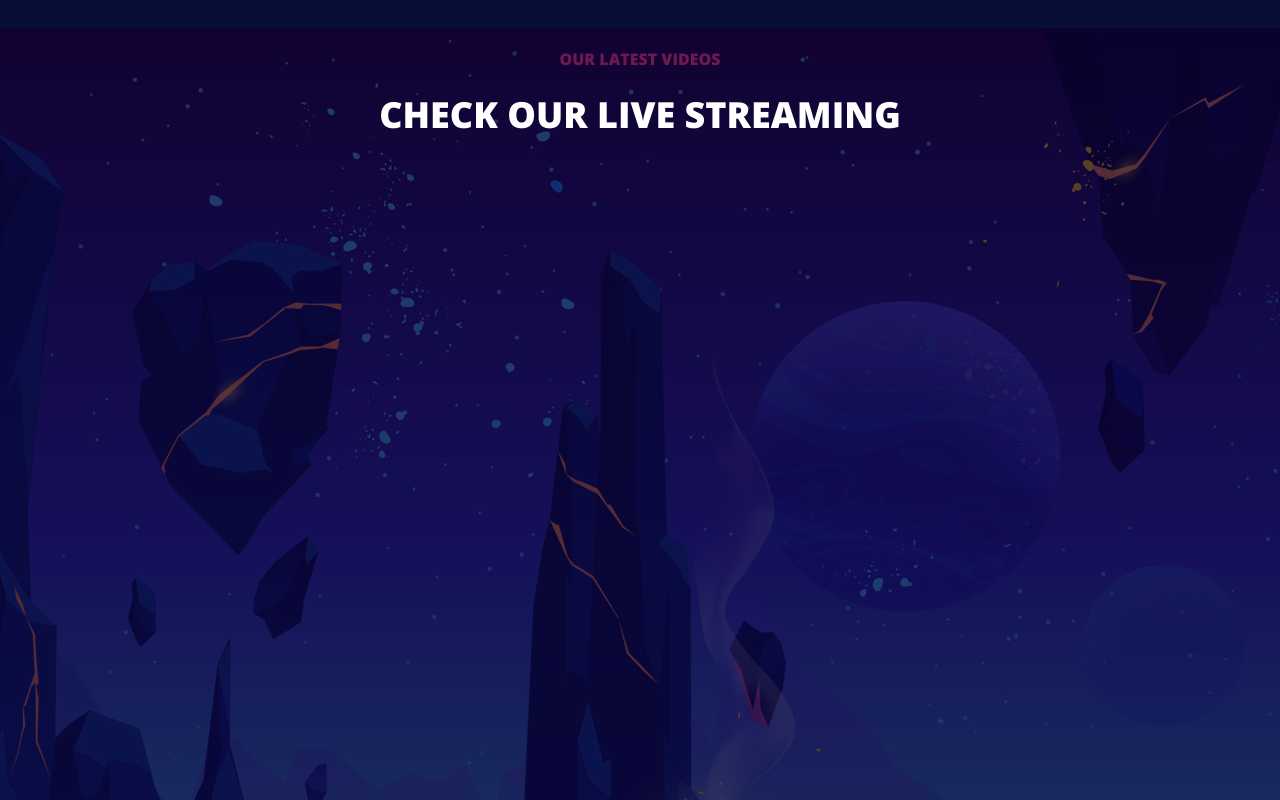
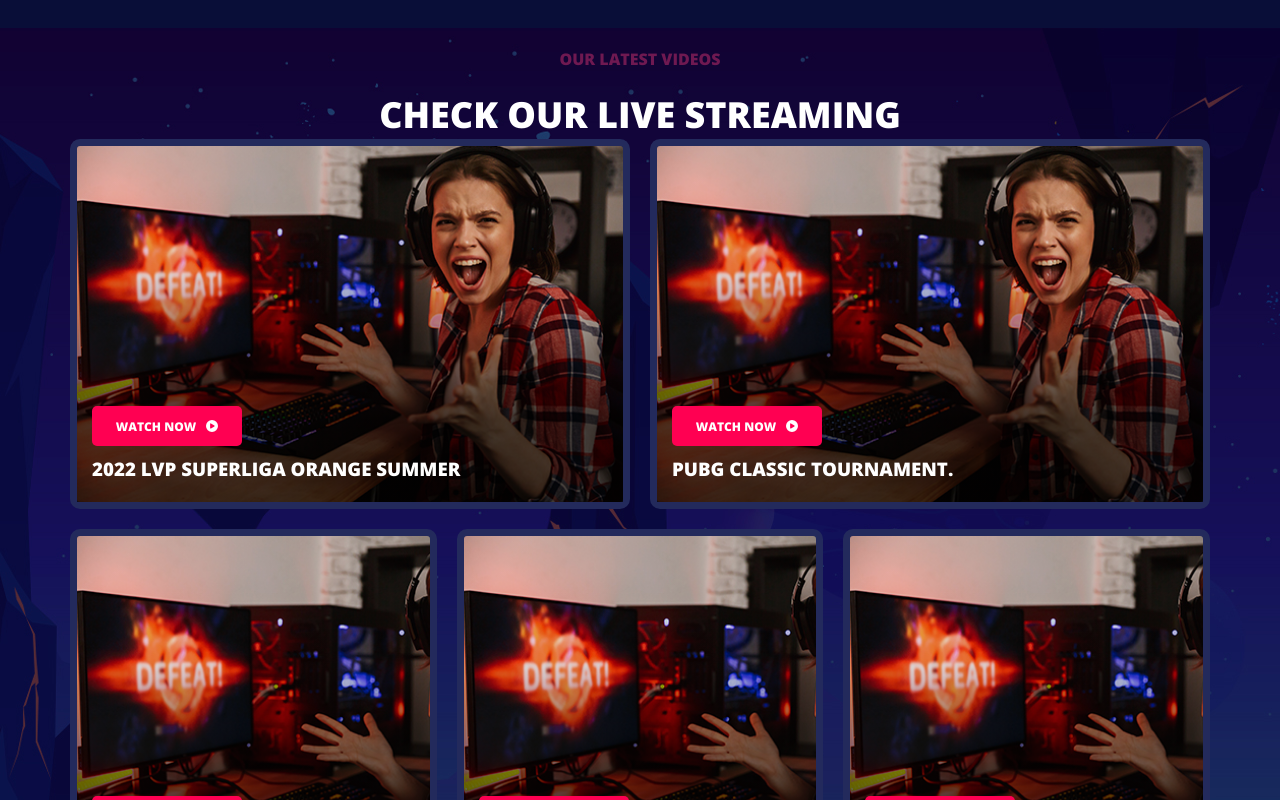
Before and after one commit to LucaLF-dev/proj-html-vuejs, a Vue app: page / in a window 1280 px wide. Shown: the part 4940-5740 px from the top of the page. Built offline with nearby package versions, Linux system fonts and the light colour scheme; grey boxes are pictures that could not be loaded.

Commit message:
Add - style and modify html section live streaming

```diff
--- a/src/components/CardLiveStreaming.vue
+++ b/src/components/CardLiveStreaming.vue
@@ -1,8 +1,6 @@
 <script>
-
-
 export default {
-    props: {
+	props: {
 		item: {
 			type: Object,
 			required: true,
@@ -10,22 +8,94 @@
 	},
 
 	data() {
-		return {
-
-        };
+		return {};
 	},
 };
 </script>
 
 <template>
-    <div class="card__live-streaming" :style="{ backgroundImage: 'url(...)' }">
-
-    </div>
-
+	<div class="card__live-streaming" :style="item.url" :class="item.class">
+		<div class="wrapper-description">
+			<a class="button-streaming button-big rose" href="#"
+				><span>Watch now</span
+				><font-awesome-icon :icon="['fas', 'circle-play']"
+			/></a>
+			<h3 class="description">{{ item.description }}</h3>
+		</div>
+	</div>
 </template>
 
 <style lang="scss" scoped>
 @use "../style/partial/variables" as *;
 
+.card__live-streaming {
+	border-radius: 10px;
+	border: 7px solid #232a5c;
+	background-repeat: no-repeat;
+	background-size: cover;
+	position: relative;
 
+	h3 {
+		text-transform: uppercase;
+	}
+
+	.wrapper-description {
+		position: absolute;
+
+		left: 0;
+		right: 0;
+		top: 0;
+		bottom: 0;
+
+		z-index: 3;
+		backdrop-filter: blur(1 px);
+		background: rgb(0, 0, 0);
+		background: linear-gradient(
+			0deg,
+			rgba(0, 0, 0, 0.7021183473389356) 23%,
+			rgba(0, 0, 0, 0.09147408963585435) 65%
+		);
+		.button-streaming {
+			position: relative;
+			bottom: 30px;
+			top: 260px;
+			left: 15px;
+		}
+
+		.description {
+			position: relative;
+			left: 15px;
+			top: 270px;
+		}
+	}
+
+	.button-streaming {
+		height: 40px;
+		width: 150px;
+		text-transform: uppercase;
+		font-weight: 700;
+		font-size: 12px;
+		border: none;
+	}
+}
+
+.grid-item1 {
+	grid-area: area1;
+}
+
+.grid-item2 {
+	grid-area: area2;
+}
+
+.grid-item3 {
+	grid-area: area3;
+}
+
+.grid-item4 {
+	grid-area: area4;
+}
+
+.grid-item5 {
+	grid-area: area5;
+}
 </style>
--- a/src/components/SectionLiveStreaming.vue
+++ b/src/components/SectionLiveStreaming.vue
@@ -7,25 +7,30 @@
 	},
 	data() {
 		return {
-           cardLive: [
+           cardsLive: [
             {
-                url: "public/01.jpg",
+                url: 'background-image: url(public/01.jpg);',
+                class: 'grid-item1',
                 description:"2022 lvp superliga orange summer"
             },
             {
-                url: "public/01.jpg",
+                url:'background-image: url(public/01.jpg);' ,
+                class: 'grid-item2',
                 description:"pubg classic tournament."
             },
             {
-                url: "public/01.jpg",
+                url: 'background-image: url(public/01.jpg);',
+                class: 'grid-item3',
                 description:"can i add my local bank..."
             },
             {
-                url: "public/01.jpg",
+                url: 'background-image: url(public/01.jpg);',
+                class: 'grid-item4',
                 description:"league battle tournament."
             },
             {
-                url: "public/01.jpg",
+                url: 'background-image: url(public/01.jpg);',
+                class: 'grid-item5',
                 description:"where can i redeem my.."
             },
 
@@ -37,12 +42,17 @@
 
 <template>
 	<section class="section__live-streaming">
+        <div class="container">
 		<div class="section__name">
 			<h4>OUR latest videos</h4>
 			<h2 class="section-title">check our live streaming</h2>
 		</div>
-        <CardLiveStreaming/>
+        <div class="grid-container">
 
+        <CardLiveStreaming v-for="card in cardsLive" :key="card" :item="card"/>
+
+    </div>
+    </div>
 	</section>
 </template>
 
@@ -50,12 +60,24 @@
 @use "../style/partial/variables" as *;
 
 .section__live-streaming {
+    width: 100%;
     height: 1040px;
     background-image: url("../assets/bg (3).jpg");
 
     .section__name {
         text-align: center;
     }
+
+    .grid-container {
+        display: grid;
+        grid-template-columns: 1fr 1fr 1fr 1fr 1fr 1fr;
+        grid-template-rows: 370px 370px;
+        grid-gap: 20px;
+        grid-template-areas:
+        "area1 area1 area1 area2 area2 area2"
+        "area3 area3 area4 area4 area5 area5";
+
+    }
 }
 
 </style>
```
